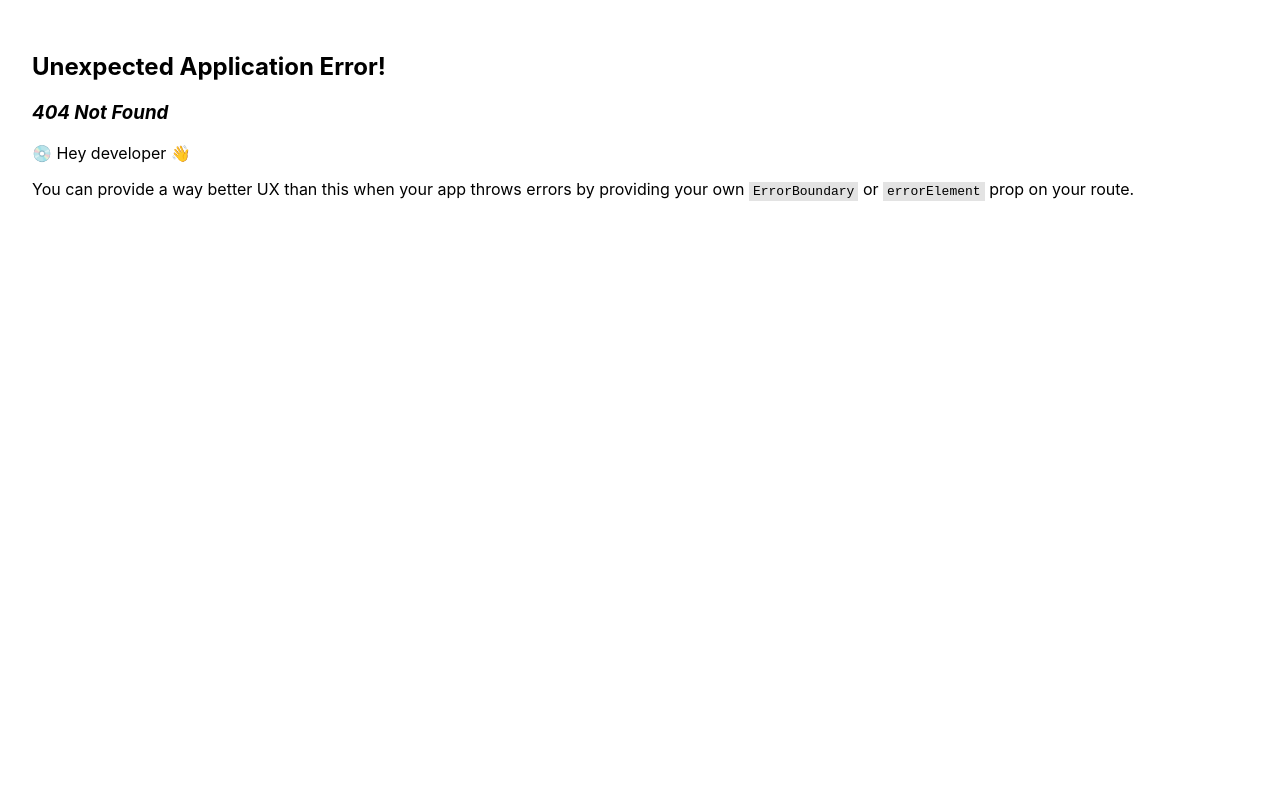
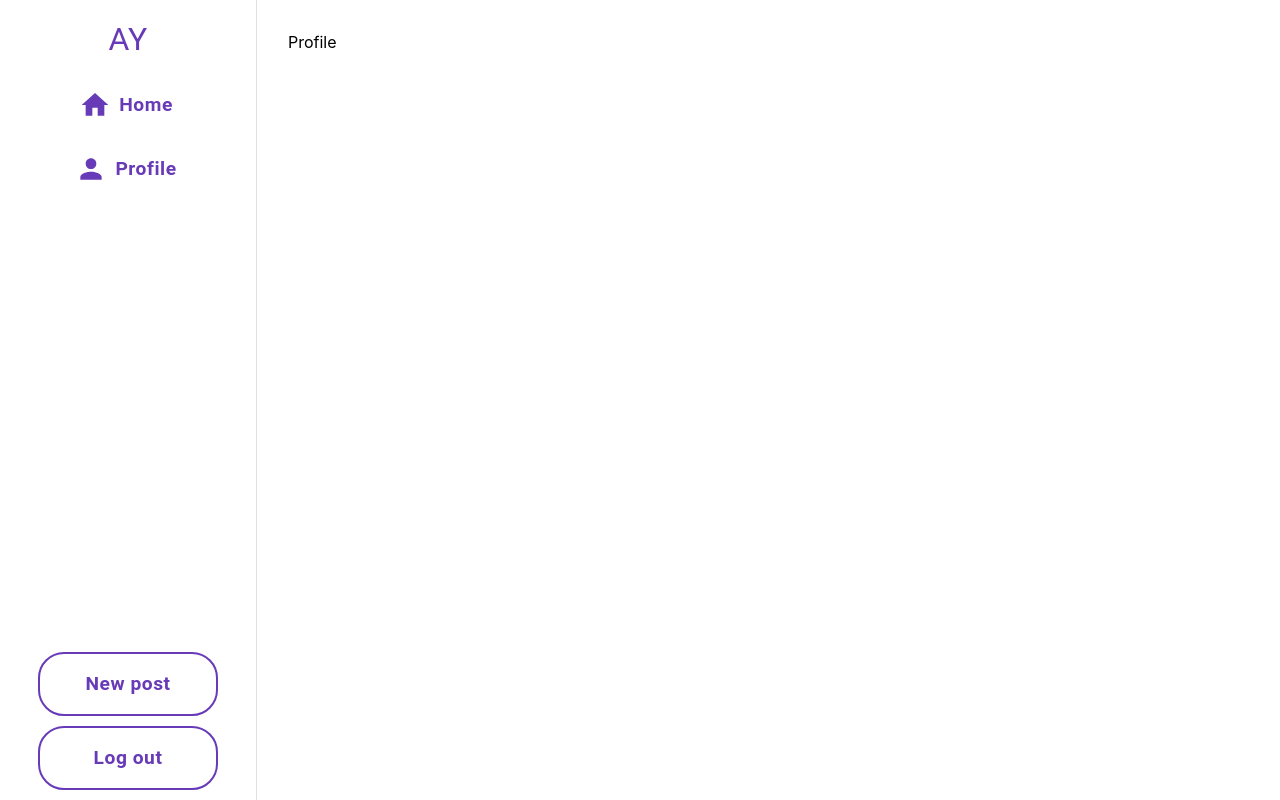
Before and after one commit to amitkeinan9/AY, a React (Vite) app in the folder Client/: page /profile in a window 1280 px wide. Before the commit this address had no page. Built offline with nearby package versions, Linux system fonts and the light colour scheme.

Commit message:
add Drawer with buttons

```diff
--- /dev/null
+++ b/Client/src/Layout/Layout.tsx
@@ -0,0 +1,14 @@
+import { Outlet } from 'react-router-dom';
+import { Sidebar } from '../Sidebar/Sidebar';
+import { Box } from '@mui/material';
+
+export const Layout = () => {
+  return (
+    <>
+      <Sidebar />
+      <Box sx={{ marginLeft: '20vw' }}>
+        <Outlet />
+      </Box>
+    </>
+  );
+};
--- a/Client/src/Sidebar/Sidebar.tsx
+++ b/Client/src/Sidebar/Sidebar.tsx
@@ -1,28 +1,47 @@
-import React from 'react';
-import { Link } from 'react-router-dom';
-import { Drawer, List, ListItem, ListItemText, Button, Box, Typography, IconButton } from '@mui/material';
+import { Drawer, Button, Box, styled, Typography } from '@mui/material';
 import { Home as HomeIcon, Person as PersonIcon } from '@mui/icons-material';
+import { navigationButtonStyles, titleStyles, activeButtonStyles, sidebarContainerStyles, buttonsContainerStyles } from './styles';
+import { useState } from 'react';
+import { useNavigate } from 'react-router-dom';
+
+const Title = styled(Typography)(titleStyles);
+const NavigationButton = styled(Button)(navigationButtonStyles);
+const ButtonsContainer = styled(Box)(buttonsContainerStyles);
+const ActiveButton = styled(Button)(activeButtonStyles);
+const SidebarContainer = styled(Box)(sidebarContainerStyles)
 
 export const Sidebar = () => {
-  return (
-    <Drawer variant="permanent" anchor="left" >
-        <Box style={{width: '20vw', display: 'flex', flexDirection: 'column'}}>
-            <Typography style={{fontSize: "2rem"}}>AY</Typography>
+    const [isHomePage, setIsHomePage] = useState<boolean>(true);
+    const navigate = useNavigate();
 
-        <Button startIcon={< HomeIcon style={{fontSize: "2rem"}}/>} style={{textTransform: "none", height: '10vh', fontSize: "1.3rem"}}>Home</Button>
-        <Button startIcon={< PersonIcon style={{fontSize: "2rem"}}/>} style={{textTransform: "none", height: '10vh', fontSize: "1.3rem"}}>Profile</Button>
-        </Box>
-      {/* <List>
-        <ListItem button component={Link} to="/">
-          <ListItemText primary="Home" />
-        </ListItem>
-        <ListItem button component={Link} to="/about">
-          <ListItemText primary="About" />
-        </ListItem>
-      </List>
-      <Button variant="outlined" onClick={() => console.log('Logout')}>
-        Logout
-      </Button> */}
-    </Drawer>
-  );
+    const handleChangePage = (route: string, isHomePage: boolean) => {
+        setIsHomePage(isHomePage);
+        navigate(route);
+    }
+    return (
+        <>
+            <Drawer variant="permanent" anchor="left" >
+                <SidebarContainer>
+                    <ButtonsContainer>
+                        <Title>AY</Title>
+                        <NavigationButton
+                            onClick={() => handleChangePage('/home', true)}
+                            startIcon={< HomeIcon style={{ fontSize: "2rem" }} />}
+                        >
+                            Home
+                        </NavigationButton>
+                        <NavigationButton
+                            onClick={() => handleChangePage('/profile', false)}
+                            startIcon={< PersonIcon style={{ fontSize: "2rem" }} />}>
+                            Profile
+                        </NavigationButton>
+                    </ButtonsContainer>
+                    <ButtonsContainer>
+                        <ActiveButton>New post</ActiveButton>
+                        <ActiveButton>Log out</ActiveButton>
+                    </ButtonsContainer>
+                </SidebarContainer>
+            </Drawer>
+        </>
+    );
 };
--- a/Client/src/Sidebar/Styles.ts
+++ b/Client/src/Sidebar/Styles.ts
@@ -0,0 +1,38 @@
+import { css } from "@emotion/react";
+import { deepPurple } from "@mui/material/colors";
+
+export const sidebarContainerStyles = css({
+    width: '20vw',
+    height: '100%',
+    display: 'flex',
+    flexDirection: 'column',
+    justifyContent: 'space-between'
+});
+
+export const titleStyles = css({
+    alignSelf: 'center',
+    color: deepPurple[500],
+    fontSize: "2rem",
+    marginTop: 15,
+    marginBottom: 10
+});
+
+export const navigationButtonStyles = css({
+    height: '8vh',
+    width: '10vw',
+    fontSize: "1.2rem",
+    border: 0,
+});
+
+export const buttonsContainerStyles = css({
+    display: 'flex',
+    flexDirection: 'column',
+    alignItems: 'center'
+})
+
+export const activeButtonStyles = css({
+    height: '8vh',
+    width: '14vw',
+    fontSize: '1.2rem',
+    marginBottom: 10,
+});
--- /dev/null
+++ b/Client/src/pages/profile/ProfilePage.tsx
@@ -0,0 +1,3 @@
+export const ProfilePage = () => {
+    return <div>Profile</div>;
+  };
```
Also changed, not shown: Client/src/App.tsx (+8 -1 lines).
